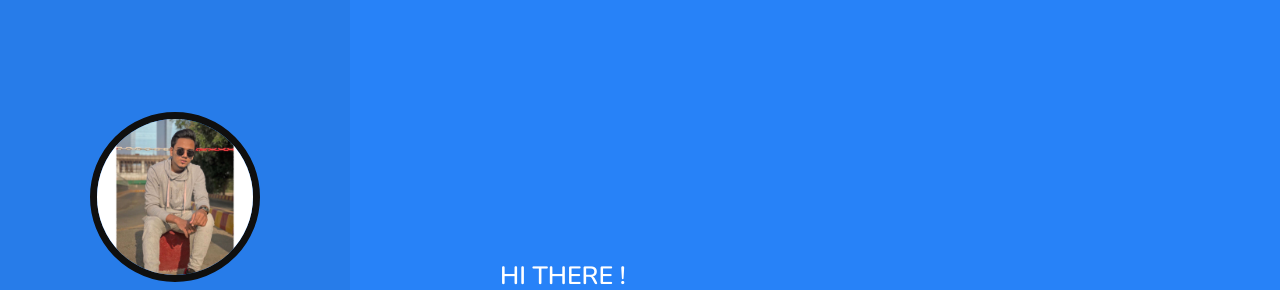
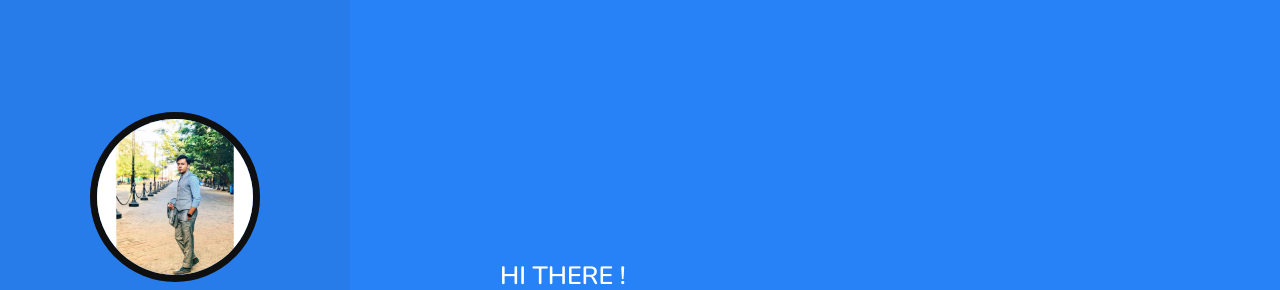
Before and after one commit to shuais101/Portfolio1, a plain HTML site: page index.html in a window 1280 px wide. Shown: the top 290 px of the page. Drawn offline with nearby package versions, Linux system fonts and the light colour scheme.

Commit message:
update index html
update index html

```diff
--- a/index.html
+++ b/index.html
@@ -7,7 +7,7 @@
 
     <!-- font awesome cdn link  -->
      <link rel="" href="https://cdnjs.cloudflare.com/ajax/libs/font-awesome/5.15.2/css/all.min.css">
-    <link rel="icon" href="./img/IMG-20220817-WA0145 - Copy.jpg" type="image/x-icon" >
+    <link rel="icon" href="./img/istockphoto-1150044969-1024x1024.jpg" type="image/x-icon" >
     <!-- custom css file link  -->
     <link rel="stylesheet" href="style.css">
 
@@ -18,7 +18,7 @@
 <header>
 
     <div class="user">
-       <a href="./img/IMG-20220817-WA0050.jpg"> <img src="./img/IMG-20220817-WA0050.jpg" alt=""></a>
+       <a href="./img/IMG-20220817-WA0145 - Copy.jpg"> <img src="./img/IMG-20220817-WA0145 - Copy.jpg" alt=""></a>
         <h3 class="name">SHUAIS BHOJANI</h3>
         <p class="post"></p>
     </div>
```
